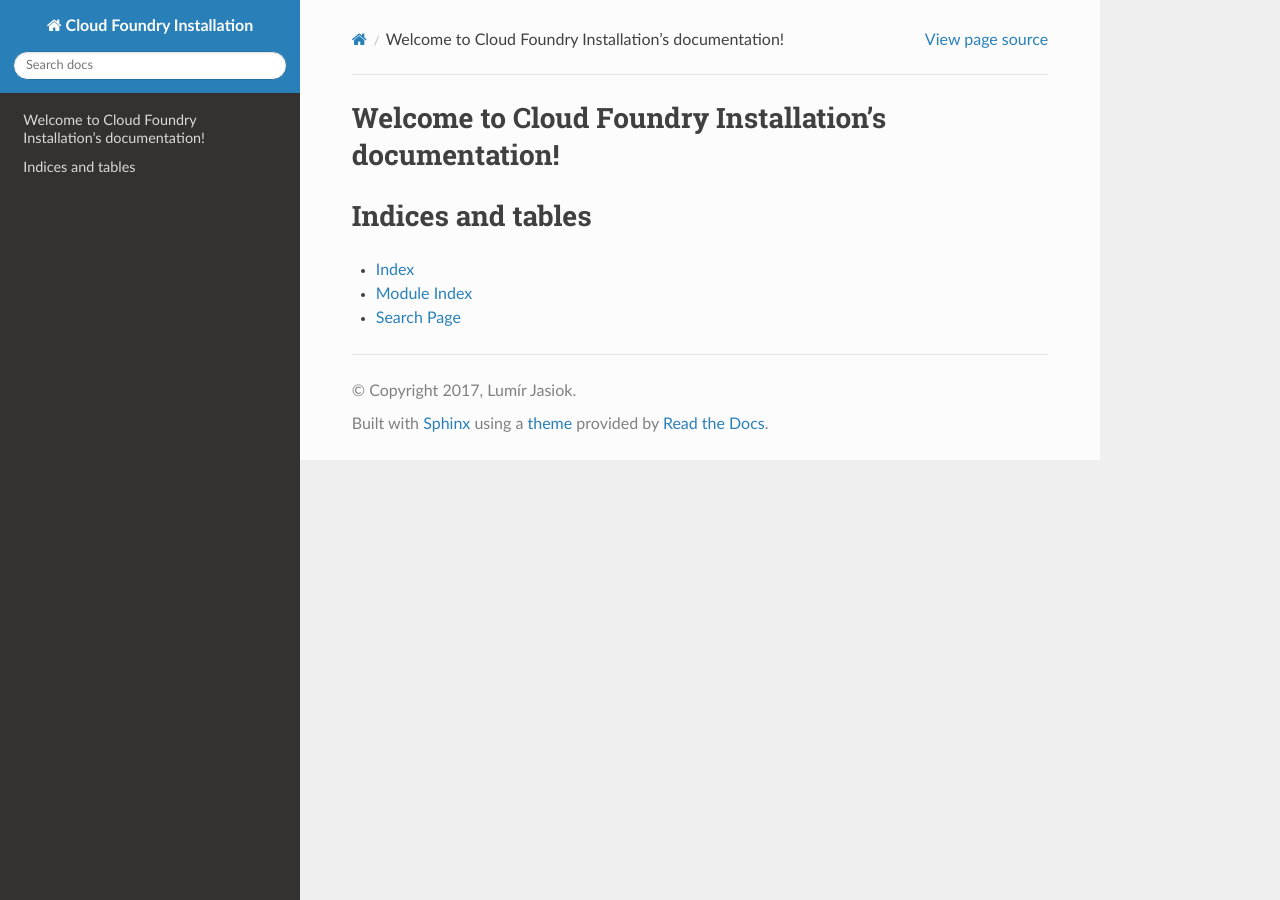
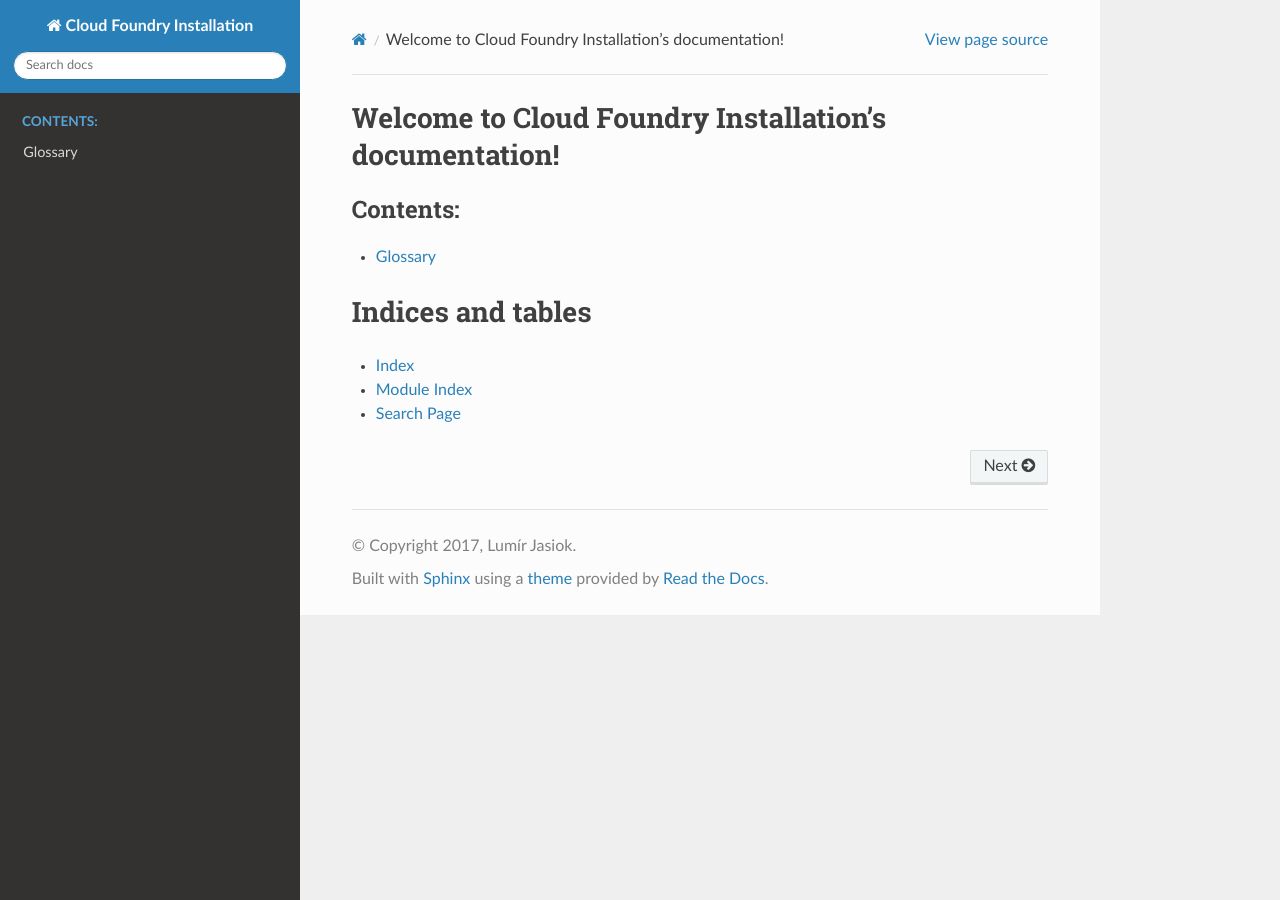
Before and after one commit to jas02/cloudfoundry-installation, a Sphinx documentation site: the page built from docs/source/index.rst, in a window 1280 px wide. Built offline with Sphinx 7.4.7 and the Read the Docs theme 2.0.0, drawn with Linux system fonts in a browser that asks for light colours; formulas are drawn with MathJax 3.

Commit message:
Add basic Glossary

```diff
--- a/docs/source/index.rst
+++ b/docs/source/index.rst
@@ -10,7 +10,7 @@
    :maxdepth: 2
    :caption: Contents:
 
-
+   glossary
 
 Indices and tables
 ==================
```
Also changed, not shown: docs/source/glossary.rst (added, +11 -0 lines).
